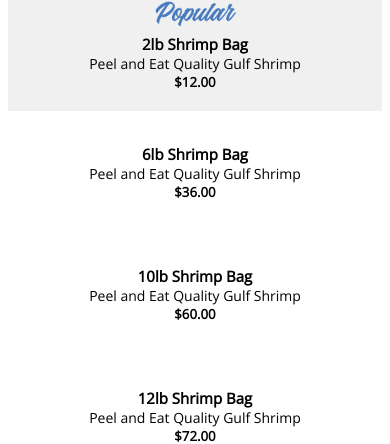
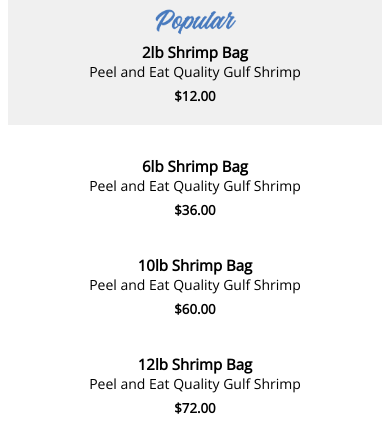
Before and after one commit to Jacoby-Broadnax/Deanos, a plain HTML site: page index.html in a window 390 px wide. Shown: the part 431-875 px from the top of the page. Drawn offline with nearby package versions, Linux system fonts and the light colour scheme.

Commit message:
Update main.css

```diff
--- a/main.css
+++ b/main.css
@@ -157,6 +157,9 @@ header {height: 184px;}
             .left-menu-text {width: fit-content;height: 100px;margin-top: -223px;margin-left: 15px;}
             .left-menu-text > h2 {margin-left: 15px;padding-right: 48px;}
             .left-menu-text > img {margin-left: 15px;margin-top: 19px;}
-            .price-item {width: 100%; margin-left: 0px;padding-top: 0px !important;}
+            .price-item {width: 100%; margin-left: 0px;padding-top: 0px !important;margin-bottom: 16px;}
+            .active-open {padding-top: 8px !important;margin-bottom: 43px;}
+            .price-item > h5 {margin-top: 6px;}
+
 
         }
```
